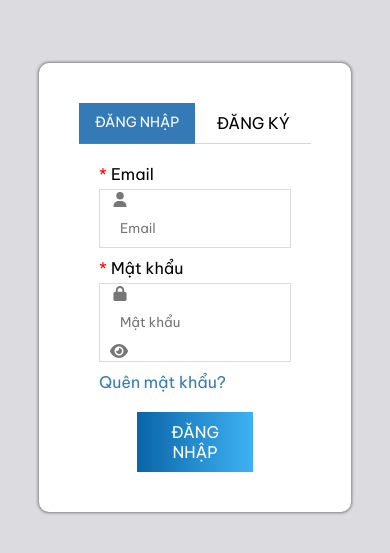
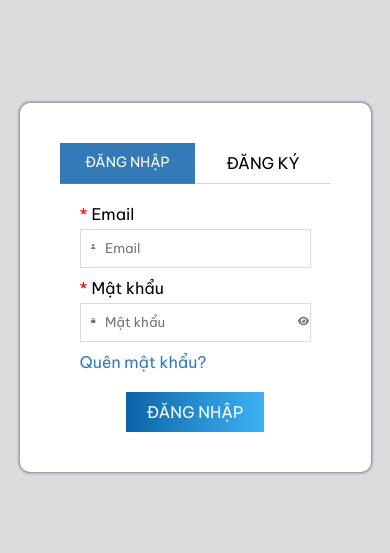
Before and after one commit to NguyenVanThu01122/30shineshop, a React (Create React App) app: page /login in a window 390 px wide. Shown: the part 135-688 px from the top of the page. Built offline with nearby package versions, Linux system fonts and the light colour scheme.

Commit message:
responsive trang login

```diff
--- a/src/pages/Login/styles.module.css
+++ b/src/pages/Login/styles.module.css
@@ -124,10 +124,17 @@
   font-style: italic;
 }
 /* responsive */
-@media screen and (max-width: 576px) {
+@media screen and (max-width: 768px) {
 
   .login{
-    width: 80%;
+    width: 90%;
+  }
+  .iconEye{
+    width: 5%;
+  }
+  .icon{
+    width: 2%;
+    /* font-size: 15px; */
   }
 
 }
```
